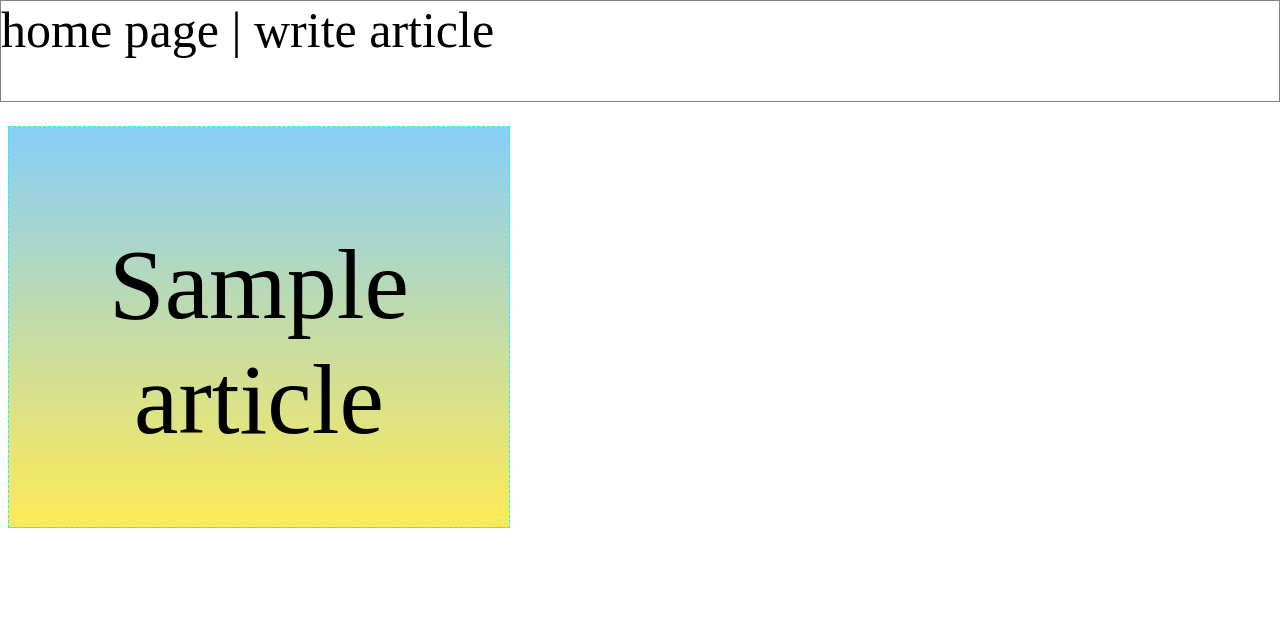
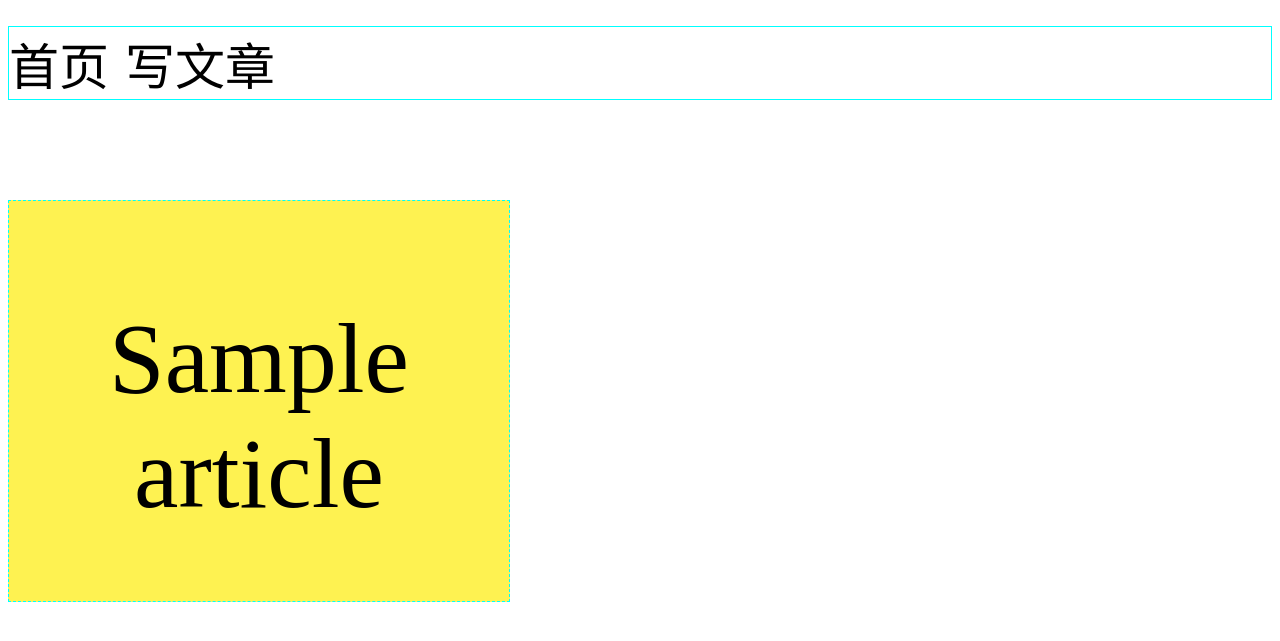
Before and after one commit to caijunyi08/blogsystem, a Django app: page / in a window 1280 px wide. Shown: the top 641 px of the page. Run offline with Django 3.2, Linux system fonts and the light colour scheme; tables that the repository leaves empty hold one stand-in row (values such as "Sample post").

Commit message:
Update index.html

```diff
--- a/blogproject/blog/template/blog/index.html
+++ b/blogproject/blog/template/blog/index.html
@@ -1,5 +1,5 @@
 <!DOCTYPE html>
-<html lang="en">
+<html lang="zh">
 <head>
     <meta charset="UTF-8">
     <title>{{title}}</title>
@@ -30,51 +30,13 @@
             font-size: 100px;
         }
     </style>
-        <style type="text/css">
-    nav{
-        border:aqua solid 1px;
-        font-size:50px;
-    }
-    nav a:hover{
-            color: green;
-    }
-    nav a{
-        text-decoration: none;
-        color:black;
-    }
-    .article_title{
-        border: aqua dashed 1px;
-        width: 500px;height: 400px;
-        background-image: linear-gradient(lightskyblue,#ffea56);
-        margin-bottom: 10px;
-        margin-top:100px ;
-    }
-    .article_title:hover{
-        background-image: linear-gradient(#80c513,#ff5ee8);
-    }
-    .article_title p{
-        text-align: center;
-        font-size: 100px;
-    }
-    </style>
-    <style type="text/css">
-        nav{
-            position: fixed;
-            height: 100px;
-            left: 0;
-            right: 0;
-            border: 1px gray solid;
-            margin-bottom: 100px;
-            background: white;
-            top:0px;
-    </style>
 </head>
 <body>
 <br>
 <nav id="top">
-    <a href="/">home page</a> |
-
-    <a href="/edit">write article</a>
+    <a href="/">首页</a>
+    &nbsp;&nbsp;
+    <a href="/edit">写文章</a>
 </nav>
 <!--article-->
 {% for articles in article %}
```
